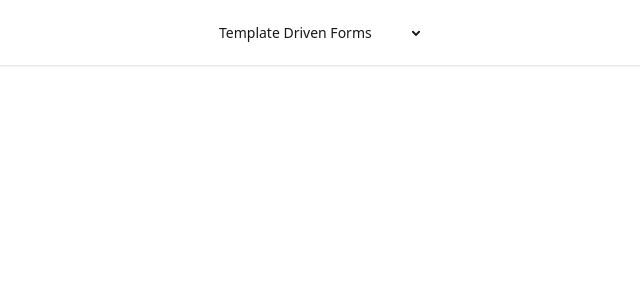
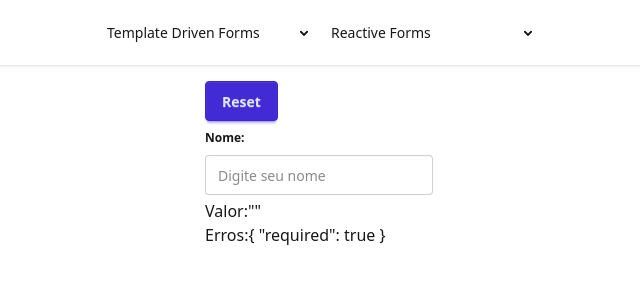
Before and after one commit to farleybsd/FormulariosAngular, an Angular app in the folder Template Driven Forms/curso-formularios-com-angular/: page /reactive-forms/form-control in a window 1280 px wide. Before the commit this address led to /. Shown: the top 300 px of the page, without its empty margins (321-961 px from the left). Built offline with nearby package versions, Linux system fonts and the light colour scheme.

Commit message:
Criando validação síncrona customizada
Criando validação síncrona customizada

```diff
--- a/Template Driven Forms/curso-formularios-com-angular/src/app/app.routes.ts
+++ b/Template Driven Forms/curso-formularios-com-angular/src/app/app.routes.ts
@@ -1,8 +1,13 @@
 import { Routes } from '@angular/router';
 import { routes as templatesDrivenFormsRoutes } from './features/template-driven-forms/routes';
+import { reactiveFormsRoutes } from './features/reactive-forms/routes';
 export const routes: Routes = [
   {
     path: 'template-driven-forms',
     children: templatesDrivenFormsRoutes
+  },
+  {
+    path: 'reactive-forms',
+    children: reactiveFormsRoutes
   }
 ];
--- /dev/null
+++ b/Template Driven Forms/curso-formularios-com-angular/src/app/features/reactive-forms/1.form-control/form-control.component.html
@@ -0,0 +1,12 @@
+<button class="btn btn-primary" (click)="reset()">Reset</button>
+<fieldset class="fieldset">
+  <legend class="fieldset-legend">Nome:</legend>
+  <input
+  type="text"
+  [formControl]="namecontrol"
+  placeholder="Digite seu nome"
+  class="input"
+  >
+</fieldset>
+ <p>Valor:{{namecontrol.value | json}}</p>
+  <p>Erros:{{namecontrol.errors | json}}</p>
--- /dev/null
+++ b/Template Driven Forms/curso-formularios-com-angular/src/app/features/reactive-forms/1.form-control/form-control.component.ts
@@ -0,0 +1,24 @@
+import { JsonPipe } from '@angular/common';
+import { ChangeDetectionStrategy, Component } from '@angular/core';
+import { FormControl, ReactiveFormsModule, Validators } from '@angular/forms';
+import { fullNameValidator } from './validators/full-name-validator';
+
+@Component({
+  selector: 'app-form-control',
+  imports: [ReactiveFormsModule,JsonPipe],
+  templateUrl: './form-control.component.html',
+  styleUrl: './form-control.component.css',
+  changeDetection: ChangeDetectionStrategy.OnPush,
+})
+export class FormControlComponent {
+
+  protected namecontrol = new FormControl('',{
+    nonNullable:true,
+    validators:[Validators.required,Validators.minLength(3),fullNameValidator],
+  });
+
+  protected reset(){
+    this.namecontrol.reset();
+  }
+
+}
--- /dev/null
+++ b/Template Driven Forms/curso-formularios-com-angular/src/app/features/reactive-forms/1.form-control/validators/full-name-validator.ts
@@ -0,0 +1,16 @@
+import { AbstractControl, ValidationErrors } from "@angular/forms";
+
+export function fullNameValidator(control:AbstractControl<string | null>) : ValidationErrors | null {
+
+  if(!control.value) {
+    return null;
+  }
+
+  const length = control.value.split(' ').filter(name => Boolean(name)).length;
+
+  if(length > 1) {
+    return null;
+  }
+
+  return { invalidFullName: true };;
+}
--- /dev/null
+++ b/Template Driven Forms/curso-formularios-com-angular/src/app/features/reactive-forms/routes.ts
@@ -0,0 +1,9 @@
+import { Routes } from "@angular/router";
+import { FormControlComponent } from "./1.form-control/form-control.component";
+
+export const reactiveFormsRoutes : Routes = [
+  {
+    path:'form-control',
+    component : FormControlComponent
+  }
+]
```
Also changed, not shown: Template Driven Forms/curso-formularios-com-angular/src/app/features/reactive-forms/1.form-control/form-control.component.css (added).
